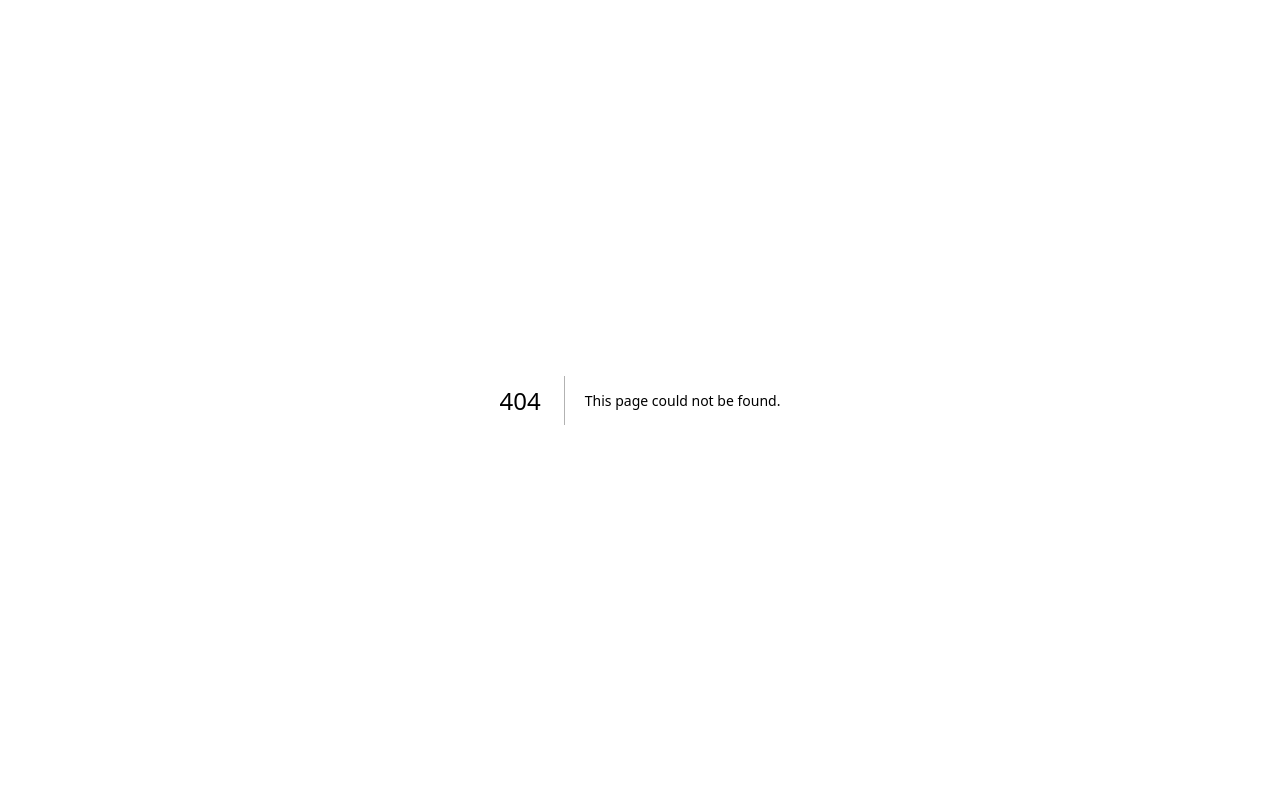
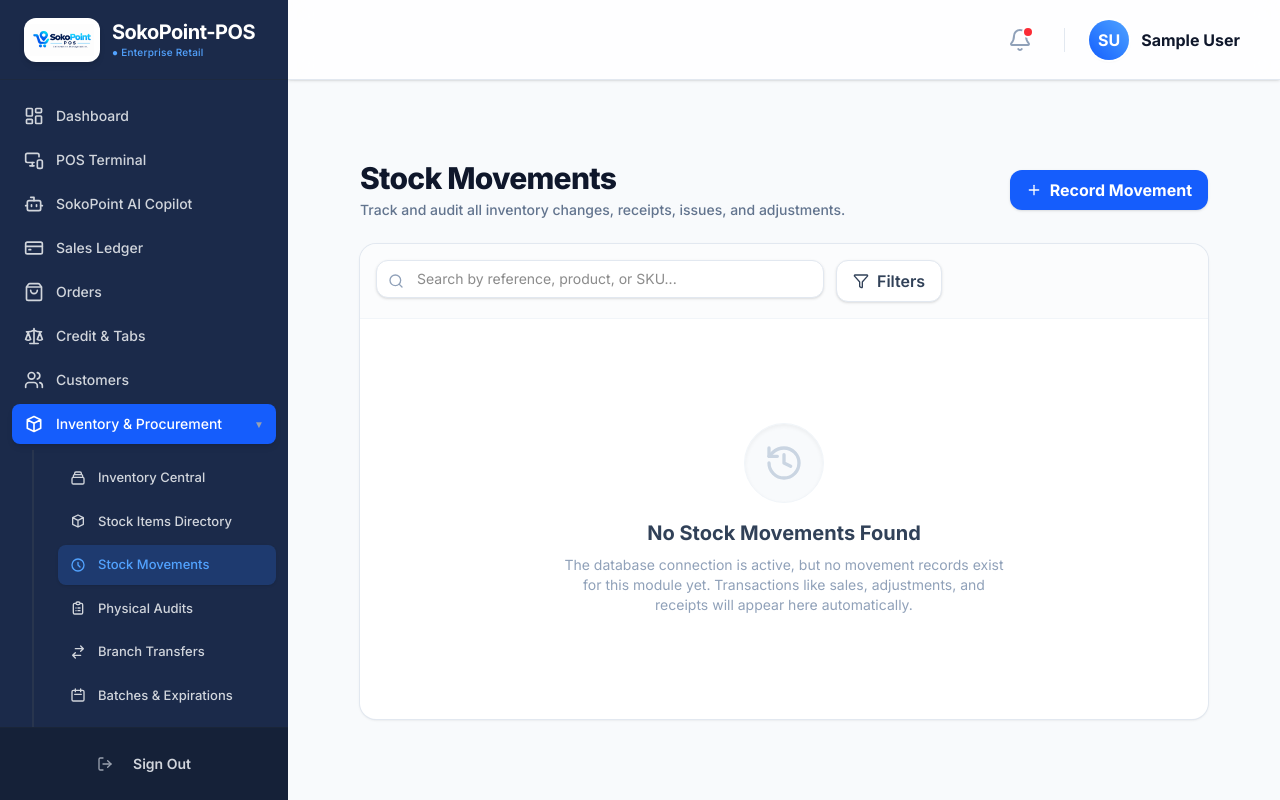
Before and after one commit to Mavora-Technologies/SokoPoint-POS, a Next.js app in the folder apps/web/: page /dashboard/inventory/movements in a window 1280 px wide. Before the commit this address had no page. Built offline with nearby package versions, Linux system fonts and the light colour scheme; sample sign-in values are in the browser's storage.

Commit message:
feat: create stock movements page shell

```diff
--- /dev/null
+++ b/apps/web/src/app/dashboard/inventory/movements/page.tsx
@@ -0,0 +1,58 @@
+'use client';
+
+import { Search, Plus, Filter, History } from 'lucide-react';
+
+export default function StockMovementsPage() {
+  return (
+    <div className="w-full min-h-[100dvh] bg-slate-50 overflow-x-hidden">
+      <div className="max-w-[1920px] mx-auto w-full px-4 sm:px-6 lg:px-8 py-6 sm:py-8 lg:py-10 space-y-6">
+
+        {/* Header */}
+        <div className="flex flex-col sm:flex-row sm:items-center justify-between gap-4">
+          <div>
+            <h2 className="text-2xl sm:text-3xl font-extrabold tracking-tight text-slate-900">
+              Stock Movements
+            </h2>
+            <p className="mt-1 text-sm text-slate-500 font-medium">
+              Track and audit all inventory changes, receipts, issues, and adjustments.
+            </p>
+          </div>
+          <button className="inline-flex items-center gap-2 px-4 py-2 bg-blue-600 text-white font-bold rounded-xl hover:bg-blue-700 transition-colors shadow-sm">
+            <Plus className="h-4 w-4" /> Record Movement
+          </button>
+        </div>
+
+        {/* Main Content Area */}
+        <div className="bg-white rounded-2xl shadow-sm ring-1 ring-slate-200 overflow-hidden flex flex-col w-full">
+
+          {/* Toolbar */}
+          <div className="p-4 border-b border-slate-100 bg-slate-50/50 flex flex-col sm:flex-row gap-3 w-full">
+            <div className="relative flex-1 max-w-md">
+              <Search className="absolute left-3 top-1/2 -translate-y-1/2 h-4 w-4 text-slate-400" />
+              <input
+                type="text"
+                placeholder="Search by reference, product, or SKU..."
+                className="w-full pl-10 pr-4 py-2 bg-white border border-slate-200 rounded-xl focus:ring-2 focus:ring-blue-600 focus:border-blue-600 text-sm outline-none transition-all shadow-sm"
+              />
+            </div>
+            <button className="inline-flex items-center justify-center gap-2 px-4 py-2 bg-white border border-slate-200 text-slate-700 font-semibold rounded-xl hover:bg-slate-50 transition-colors shadow-sm">
+              <Filter className="h-4 w-4" /> Filters
+            </button>
+          </div>
+
+          {/* Empty State Shell */}
+          <div className="flex flex-col items-center justify-center h-[50vh] text-slate-500 p-6 text-center">
+            <div className="h-20 w-20 bg-slate-50 rounded-full flex items-center justify-center mb-4 shadow-inner border border-slate-100">
+              <History className="h-10 w-10 text-slate-300" />
+            </div>
+            <h3 className="text-xl font-bold text-slate-700">No Stock Movements Found</h3>
+            <p className="mt-2 text-sm text-slate-400 max-w-md">
+              The database connection is active, but no movement records exist for this module yet. Transactions like sales, adjustments, and receipts will appear here automatically.
+            </p>
+          </div>
+
+        </div>
+      </div>
+    </div>
+  );
+}
```
